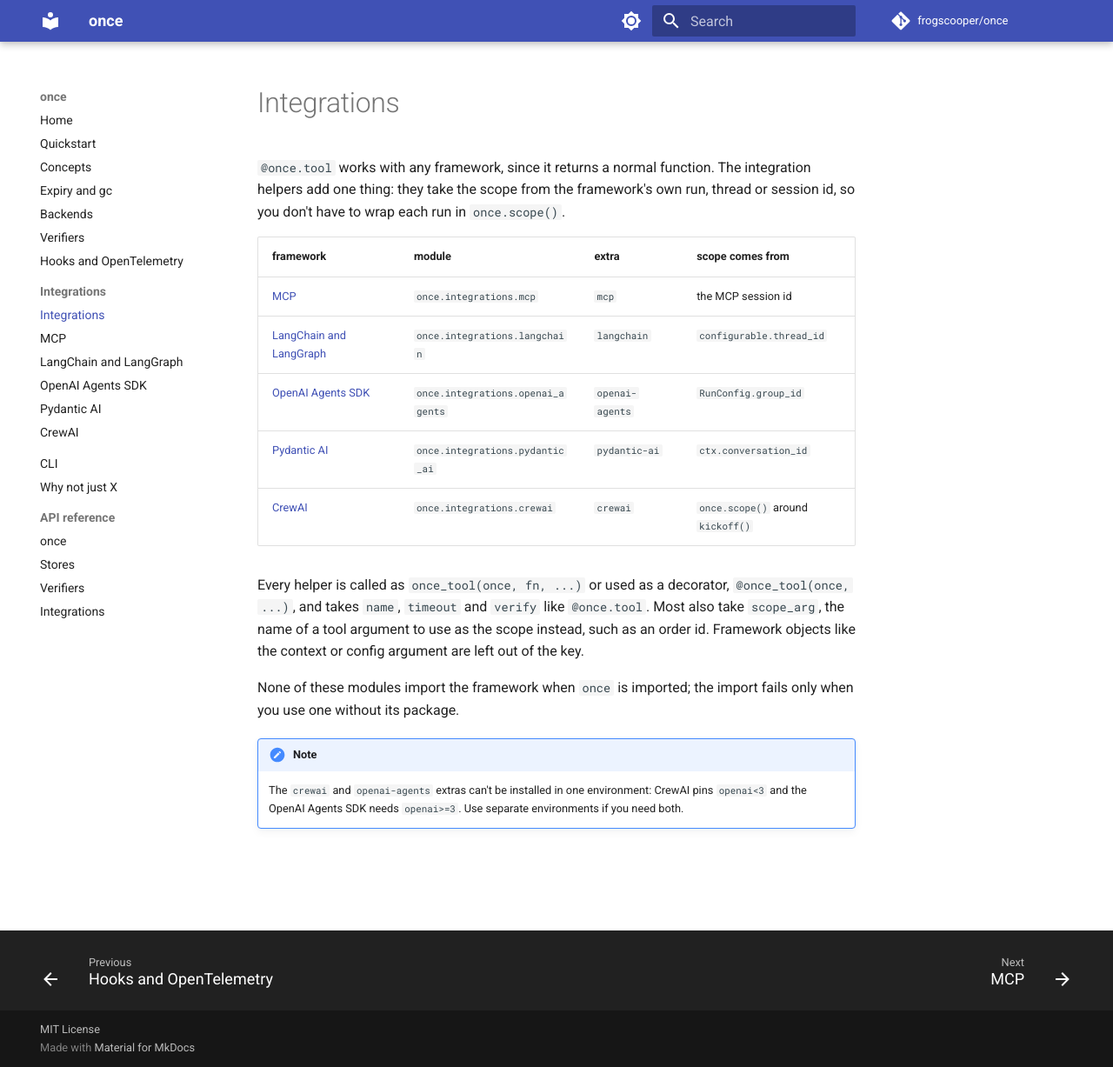
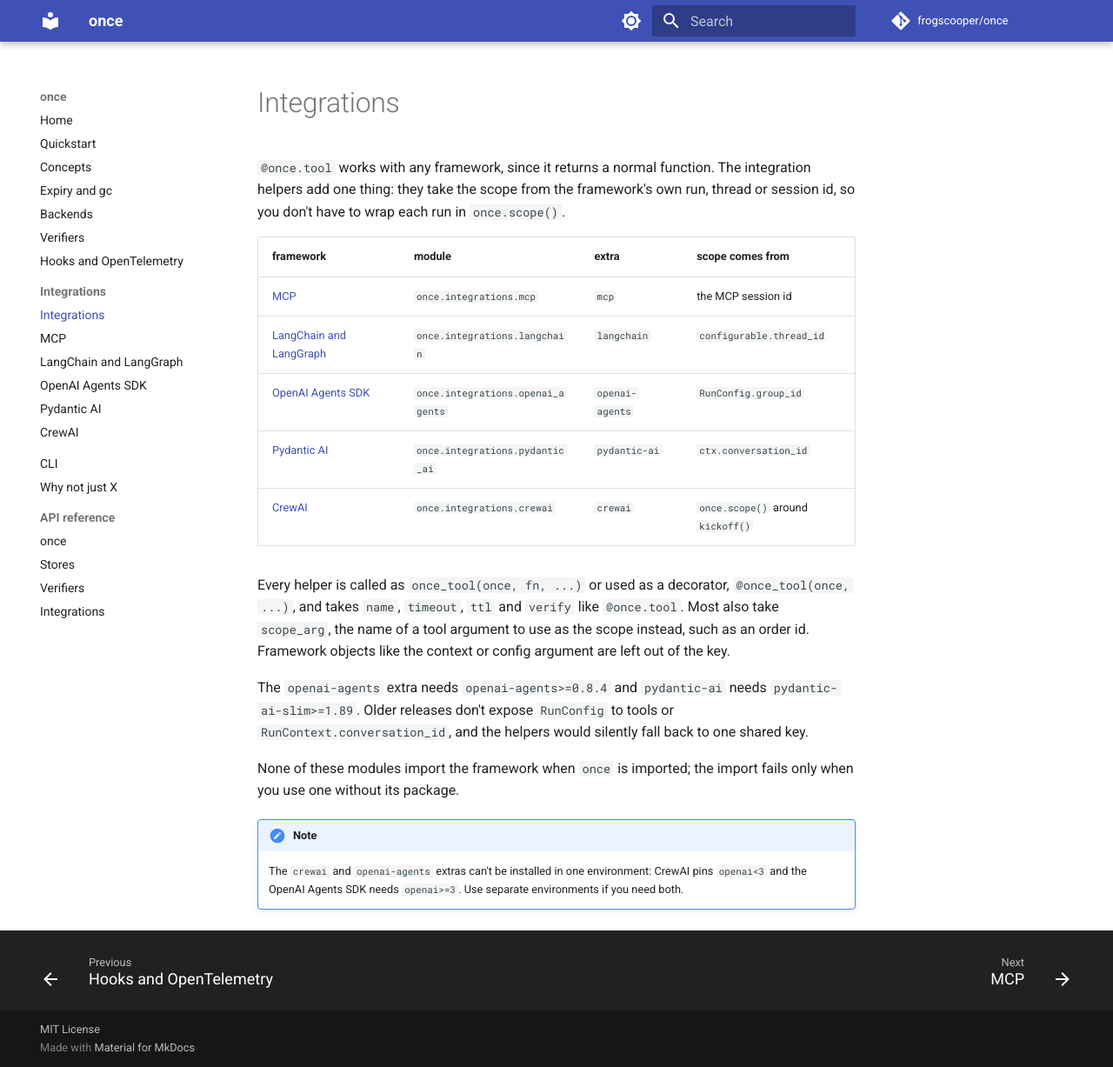
Before and after one commit to frogscooper/once, an MkDocs documentation site: the page built from docs/integrations/index.md, in a window 1280 px wide and 1227 px high. Shown: the whole window at 87% size. Built offline with MkDocs 1.6.1 and Material for MkDocs 9.7.7, drawn with Linux system fonts in a browser that asks for light colours; comment, search, counter and statistics services are not loaded.

```diff
--- a/docs/integrations/index.md
+++ b/docs/integrations/index.md
@@ -10,7 +10,9 @@
 | [Pydantic AI](pydantic-ai.md) | `once.integrations.pydantic_ai` | `pydantic-ai` | `ctx.conversation_id` |
 | [CrewAI](crewai.md) | `once.integrations.crewai` | `crewai` | `once.scope()` around `kickoff()` |
 
-Every helper is called as `once_tool(once, fn, ...)` or used as a decorator, `@once_tool(once, ...)`, and takes `name`, `timeout` and `verify` like `@once.tool`. Most also take `scope_arg`, the name of a tool argument to use as the scope instead, such as an order id. Framework objects like the context or config argument are left out of the key.
+Every helper is called as `once_tool(once, fn, ...)` or used as a decorator, `@once_tool(once, ...)`, and takes `name`, `timeout`, `ttl` and `verify` like `@once.tool`. Most also take `scope_arg`, the name of a tool argument to use as the scope instead, such as an order id. Framework objects like the context or config argument are left out of the key.
+
+The `openai-agents` extra needs `openai-agents>=0.8.4` and `pydantic-ai` needs `pydantic-ai-slim>=1.89`. Older releases don't expose `RunConfig` to tools or `RunContext.conversation_id`, and the helpers would silently fall back to one shared key.
 
 None of these modules import the framework when `once` is imported; the import fails only when you use one without its package.
 
```
Also changed, not shown: docs/backends.md (+1 -1 lines), docs/integrations/crewai.md (+2 -0 lines), docs/reference/integrations.md (+12 -0 lines).
